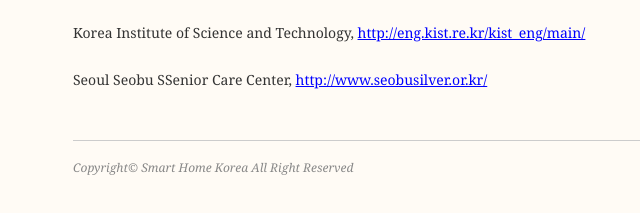
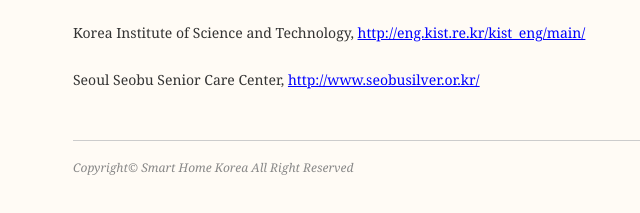
Before and after one commit to kanngo17/smarthome, a website: page collaboration.html in a window 1280 px wide. Shown: the part 461-674 px from the top of the page, 182-822 px from the left. Drawn offline with Linux system fonts and the light colour scheme.

Commit message:
collaboration 수정

```diff
--- a/collaboration.html
+++ b/collaboration.html
@@ -92,7 +92,7 @@
 <p>Center for Eldercare and Rehabilitation Technology, <a href="http://eldertech.missouri.edu/index.html" style="color:blue">http://eldertech.missouri.edu/index.html</a></p>
 <p>Kyung Hee University, <a href="http://www.khu.ac.kr/main.do" style="color:blue">http://www.khu.ac.kr/main.do</a></p>
 <p>Korea Institute of Science and Technology, <a href="http://eng.kist.re.kr/kist_eng/main/" style="color:blue">http://eng.kist.re.kr/kist_eng/main/</a></p>
-<p> Seoul Seobu SSenior Care Center, <a href="http://www.seobusilver.or.kr/" style="color:blue">http://www.seobusilver.or.kr/</a></p>
+<p> Seoul Seobu Senior Care Center, <a href="http://www.seobusilver.or.kr/" style="color:blue">http://www.seobusilver.or.kr/</a></p>
 											</div><!-- .entry-content -->
 		</div><!-- #post-## -->
 
```
